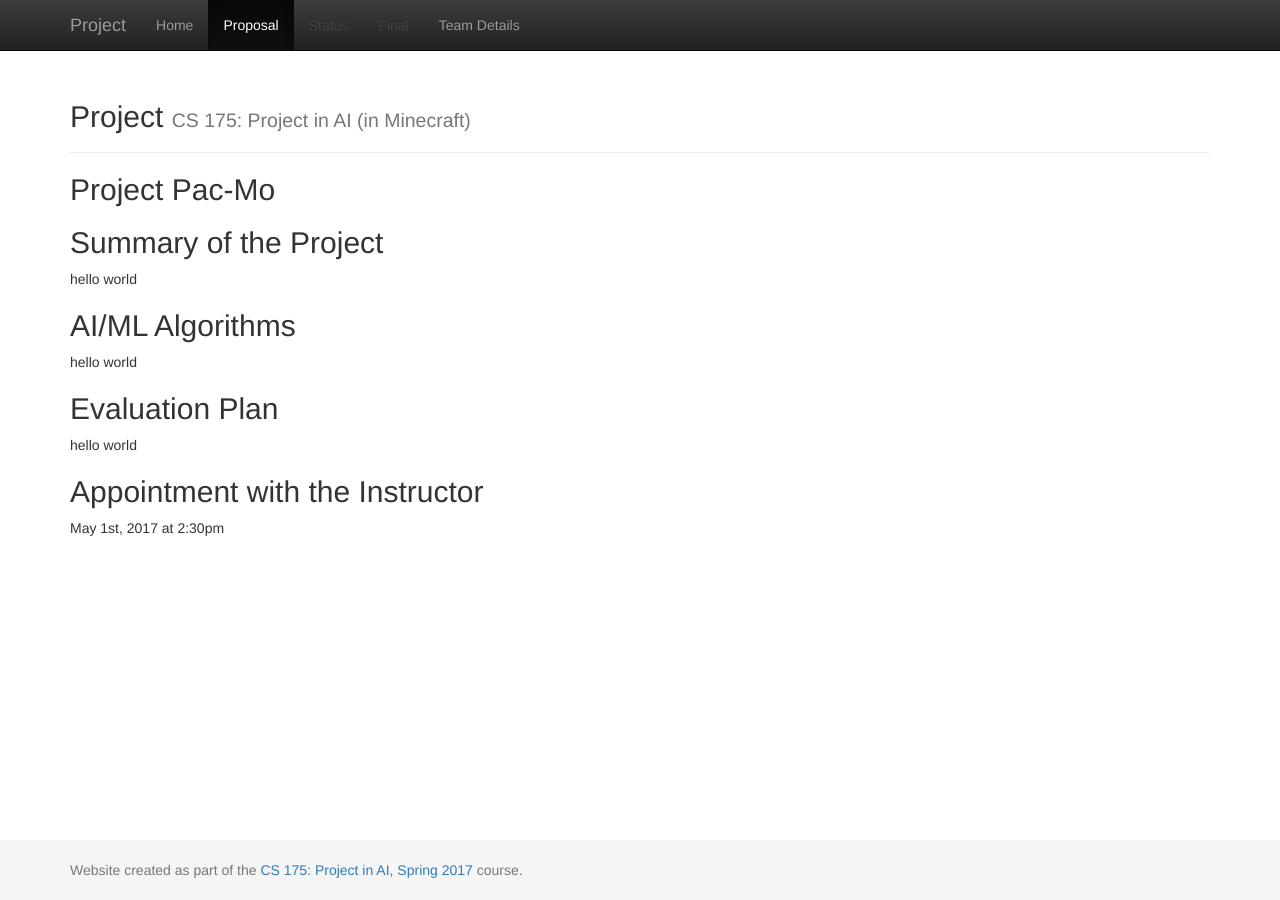
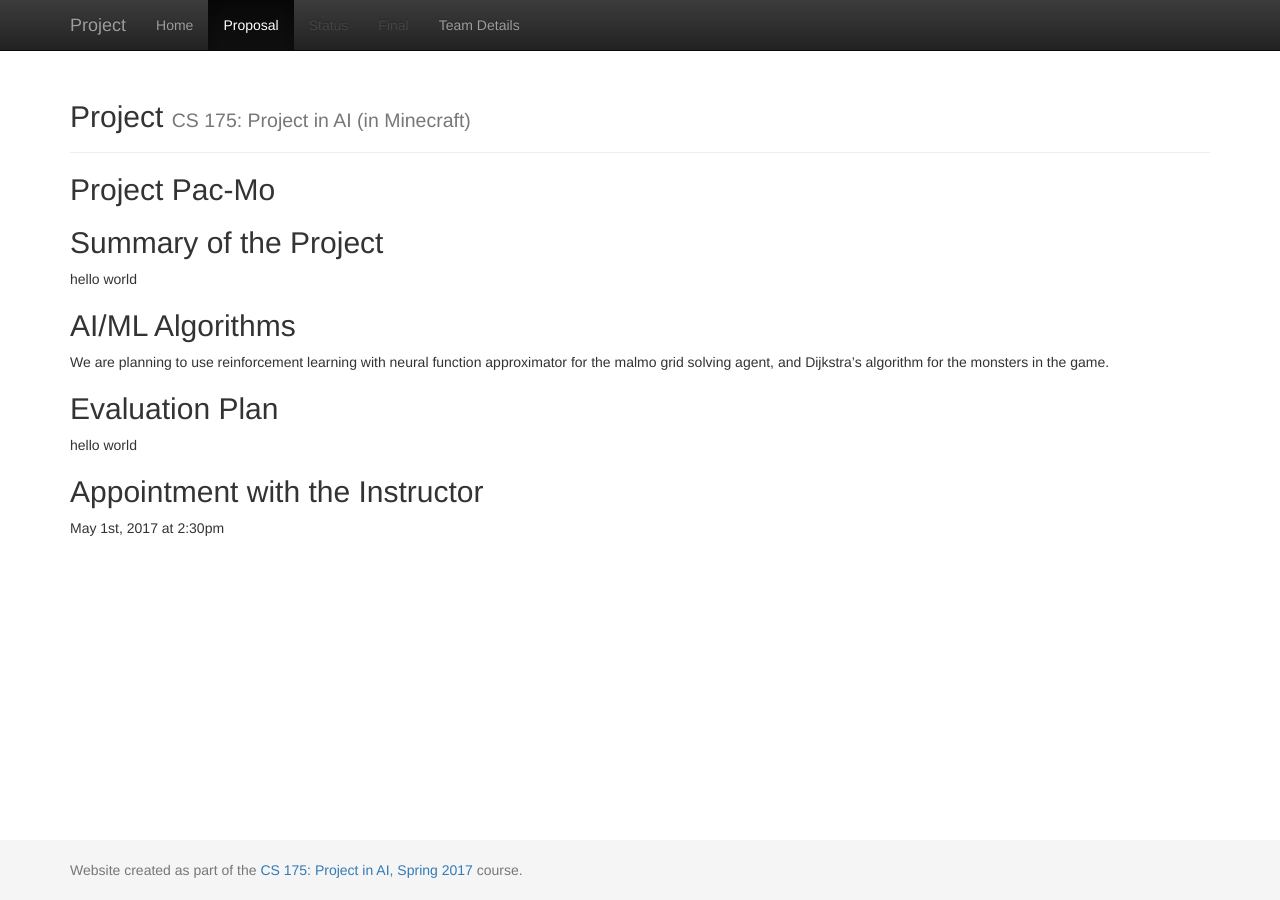
Before and after one commit to qdingqim/Pac-mo, a Jekyll site: the page built from docs/proposal.md, in a window 1280 px wide. Built offline with Jekyll 4.4.1, drawn with Linux system fonts in a browser that asks for light colours.

Commit message:
Update proposal.md
added descriptions on AI/ML algorithm part.

```diff
--- a/docs/proposal.md
+++ b/docs/proposal.md
@@ -8,7 +8,7 @@ title: Proposal
 hello world
 
 ## AI/ML Algorithms
-hello world
+We are planning to use reinforcement learning with neural function approximator for the malmo grid solving agent, and Dijkstra's algorithm for the monsters in the game.
 
 ## Evaluation Plan
 hello world
```
